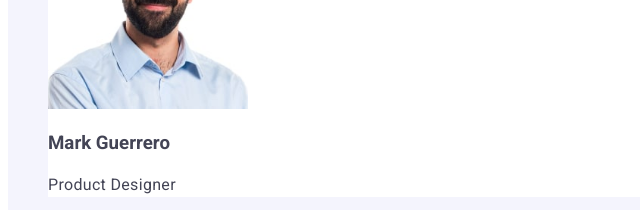
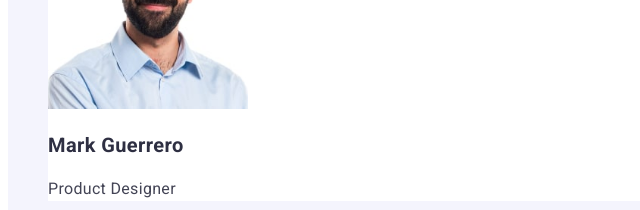
Before and after one commit to Vasyl24/goit-markup-hw-02, a plain HTML site: page index.html in a window 1280 px wide. Shown: the part 1820-2030 px from the top of the page, 0-640 px from the left. Drawn offline with Linux system fonts and the light colour scheme.

Commit message:
Change uncorrect class

```diff
--- a/index.html
+++ b/index.html
@@ -82,7 +82,7 @@
         <ul class="list">
           <li class="team-person">
             <img src="./images/person1.jpg" alt="Mark Guerrero" width="200" />
-            <h3 class="team-person-title-title">Mark Guerrero</h3>
+            <h3 class="team-person-title">Mark Guerrero</h3>
             <p class="team-person-text">Product Designer</p>
           </li>
           <li class="team-person">
```
